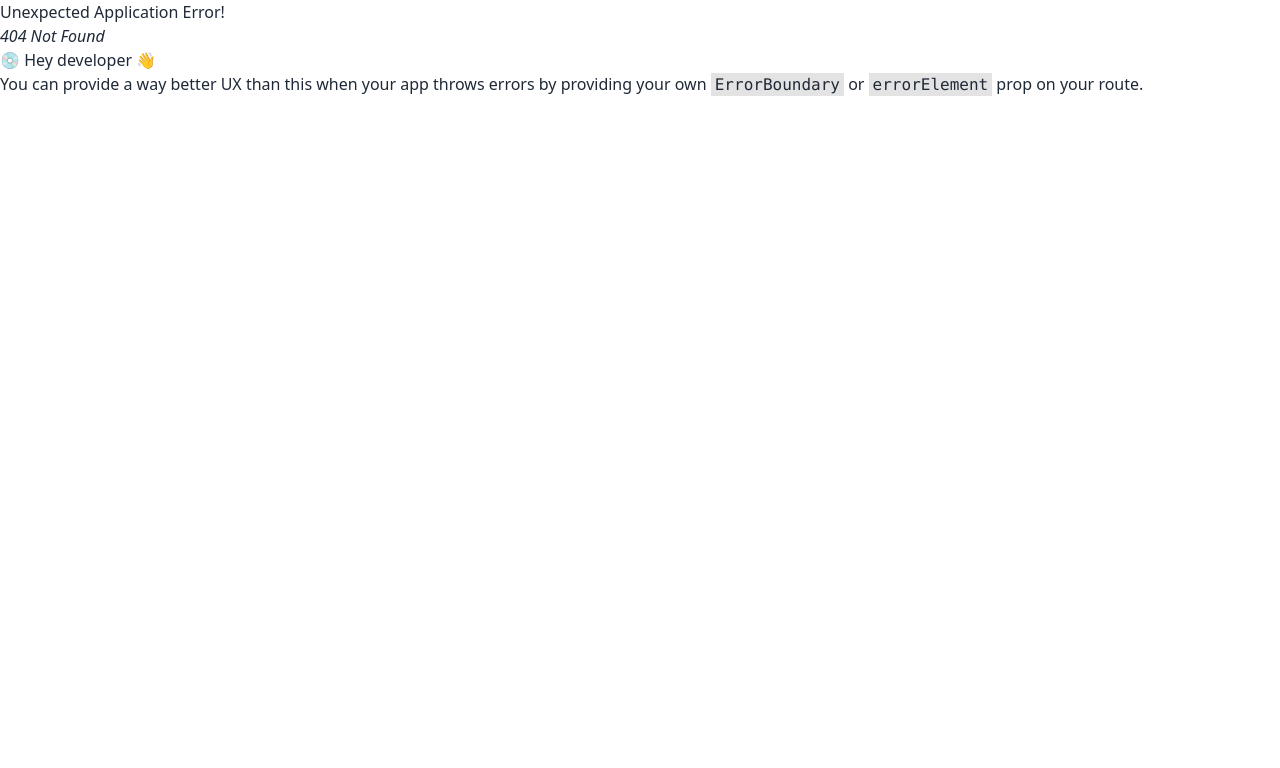
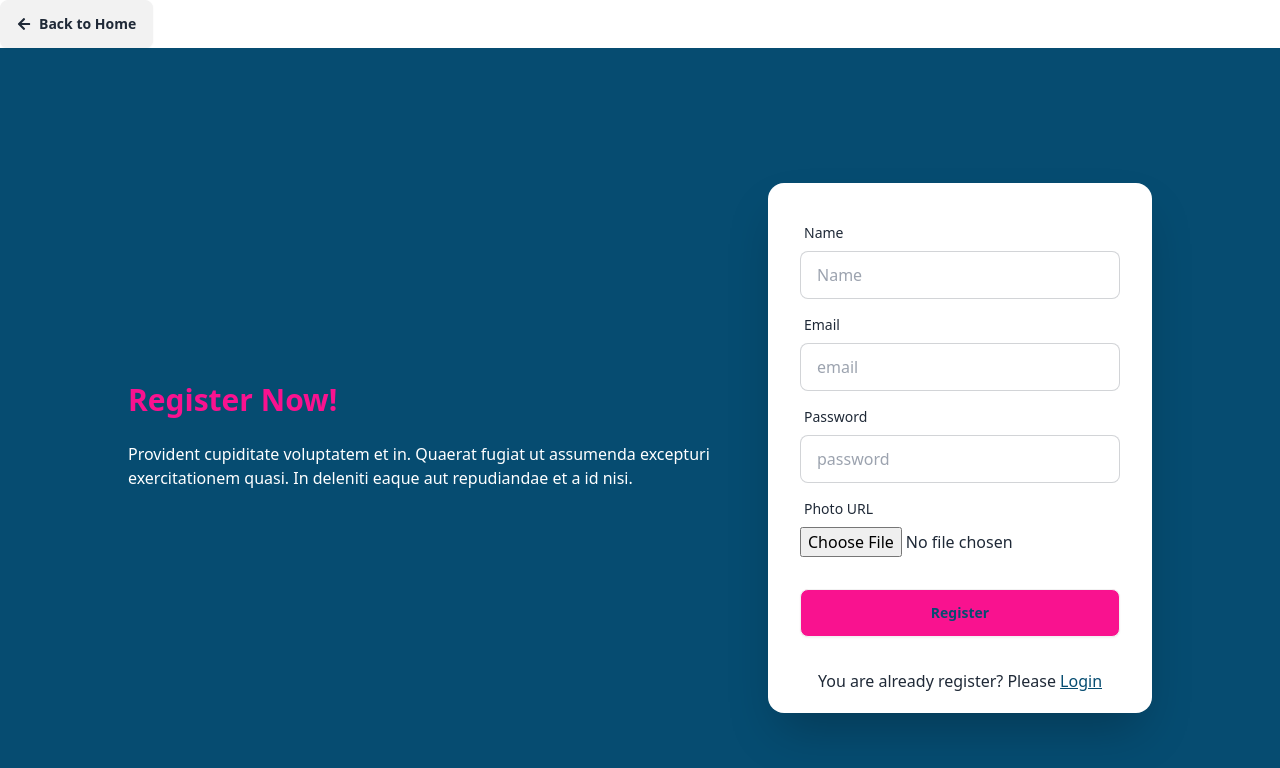
Before and after one commit to tzmehedy/SkillBasedFreelancing, a React (Vite) app in the folder client/: page /register in a window 1280 px wide. Before the commit this address had no page. Shown: the top 768 px of the page. Built offline with nearby package versions, Linux system fonts and the light colour scheme.

Commit message:
The login page and the registration page design is completed

```diff
--- a/client/src/Layouts/Root.jsx
+++ b/client/src/Layouts/Root.jsx
@@ -1,12 +1,14 @@
 import React from 'react';
 import { Outlet } from 'react-router';
 import Navbar from '../Shared/Navbar';
+import Footer from '../Shared/Footer';
 
 const Root = () => {
     return (
         <div>
             <Navbar></Navbar>
             <Outlet></Outlet>
+            <Footer></Footer>
         </div>
     );
 };
--- a/client/src/Pages/Home/MostPopularJobs.jsx
+++ b/client/src/Pages/Home/MostPopularJobs.jsx
@@ -8,7 +8,7 @@ import serviceImg6 from "../../assets/images/Services/GraphicsDesign.png";
 
 const MostPopularJobs = () => {
     return (
-      <div className="space-y-10 my-20">
+      <div className="space-y-10 ">
         <div className="text-center">
           <h1 className="font-bold text-3xl">Our Most popular Services</h1>
         </div>
--- /dev/null
+++ b/client/src/Pages/Login/Login.jsx
@@ -0,0 +1,89 @@
+import React from 'react';
+import { FcGoogle } from "react-icons/fc";
+import { Link } from 'react-router';
+import { FaArrowLeft } from "react-icons/fa";
+
+const Login = () => {
+    const handelLoginWithEmailPassword = ()=>{
+
+    }
+
+    const handelLoginWithGoogle = () =>{
+
+    }
+    return (
+      <>
+        <div>
+            <Link to={"/"} className='btn'><FaArrowLeft></FaArrowLeft> Back to Home</Link>
+        </div>
+        <div className="hero bg-[#064C71]  min-h-screen">
+          <div className="hero-content flex flex-col md:flex-row">
+            <div className="md:w-1/2">
+              <h1 className="text-3xl font-bold text-[#F9128F]">Login now!</h1>
+              <p className="py-6 text-white">
+                Provident cupiditate voluptatem et in. Quaerat fugiat ut
+                assumenda excepturi exercitationem quasi. In deleniti eaque aut
+                repudiandae et a id nisi.
+              </p>
+            </div>
+            <div className="card bg-base-100 w-full max-w-sm shrink-0 shadow-2xl">
+              <form
+                onSubmit={handelLoginWithEmailPassword}
+                className="card-body"
+              >
+                <div className="form-control">
+                  <label className="label">
+                    <span className="label-text">Email</span>
+                  </label>
+                  <input
+                    type="email"
+                    placeholder="email"
+                    name="email"
+                    className="input input-bordered"
+                    required
+                  />
+                </div>
+                <div className="form-control">
+                  <label className="label">
+                    <span className="label-text">Password</span>
+                  </label>
+                  <input
+                    type="password"
+                    placeholder="password"
+                    name="password"
+                    className="input input-bordered"
+                    required
+                  />
+                </div>
+                <div className="form-control mt-6">
+                  <button className="btn bg-[#F9128F] font-bold text-[#064C71]">
+                    Login
+                  </button>
+                </div>
+              </form>
+              <div className="w-full text-center mb-3">
+                <button
+                  onClick={handelLoginWithGoogle}
+                  className="font-bold mr-2 text-[#064C71] text-2xl"
+                >
+                  <FcGoogle />
+                </button>
+              </div>
+              <div className="text-center mb-5">
+                <p>
+                  You are don't register? Please{" "}
+                  <span>
+                    <Link to={"/register"} className="text-[#064C71] underline">
+                      Register
+                    </Link>
+                  </span>
+                </p>
+              </div>
+            </div>
+          </div>
+        </div>
+      </>
+    );
+};
+
+export default Login;
--- /dev/null
+++ b/client/src/Pages/Register/Register.jsx
@@ -0,0 +1,95 @@
+import React from "react";
+import { Link } from "react-router";
+import { FaArrowLeft } from "react-icons/fa";
+
+const Register = () => {
+  const handelRegister = () => {};
+  return (
+    <>
+      <div>
+        <Link to={"/"} className="btn">
+          <FaArrowLeft></FaArrowLeft> Back to Home
+        </Link>
+      </div>
+      <div className="hero bg-[#064C71]  min-h-screen">
+        <div className="hero-content flex flex-col md:flex-row">
+          <div className="md:w-1/2">
+            <h1 className="text-3xl font-bold text-[#F9128F]">Register Now!</h1>
+            <p className="py-6 text-white">
+              Provident cupiditate voluptatem et in. Quaerat fugiat ut assumenda
+              excepturi exercitationem quasi. In deleniti eaque aut repudiandae
+              et a id nisi.
+            </p>
+          </div>
+          <div className="card bg-base-100 w-full max-w-sm shrink-0 shadow-2xl">
+            <form onSubmit={handelRegister} className="card-body">
+              <div className="form-control">
+                <label className="label">
+                  <span className="label-text">Name</span>
+                </label>
+                <input
+                  type="text"
+                  placeholder="Name"
+                  name="name"
+                  className="input input-bordered"
+                />
+              </div>
+              <div className="form-control">
+                <label className="label">
+                  <span className="label-text">Email</span>
+                </label>
+                <input
+                  type="email"
+                  placeholder="email"
+                  name="email"
+                  className="input input-bordered"
+                  required
+                />
+              </div>
+              <div className="form-control">
+                <label className="label">
+                  <span className="label-text">Password</span>
+                </label>
+                <input
+                  type="password"
+                  placeholder="password"
+                  name="password"
+                  className="input input-bordered"
+                  required
+                />
+              </div>
+              <div className="form-control">
+                <label className="label">
+                  <span className="label-text">Photo URL</span>
+                </label>
+                <input
+                  type="file"
+                  placeholder="Photo URL"
+                  name="photo"
+                  className=""
+                />
+              </div>
+              <div className="form-control mt-6">
+                <button className="btn bg-[#F9128F] font-bold text-[#064C71]">
+                  Register
+                </button>
+              </div>
+            </form>
+            <div className="text-center mb-5">
+              <p>
+                You are already register? Please{" "}
+                <span>
+                  <Link to={"/login"} className="text-[#064C71] underline">
+                    Login
+                  </Link>
+                </span>
+              </p>
+            </div>
+          </div>
+        </div>
+      </div>
+    </>
+  );
+};
+
+export default Register;
--- /dev/null
+++ b/client/src/Shared/Footer.jsx
@@ -0,0 +1,48 @@
+import React from 'react';
+
+const Footer = () => {
+    return (
+      <footer className="footer bg-base-200 text-base-content p-10">
+        <aside>
+          <svg
+            width="50"
+            height="50"
+            viewBox="0 0 24 24"
+            xmlns="http://www.w3.org/2000/svg"
+            fillRule="evenodd"
+            clipRule="evenodd"
+            className="fill-current"
+          >
+            <path d="M22.672 15.226l-2.432.811.841 2.515c.33 1.019-.209 2.127-1.23 2.456-1.15.325-2.148-.321-2.463-1.226l-.84-2.518-5.013 1.677.84 2.517c.391 1.203-.434 2.542-1.831 2.542-.88 0-1.601-.564-1.86-1.314l-.842-2.516-2.431.809c-1.135.328-2.145-.317-2.463-1.229-.329-1.018.211-2.127 1.231-2.456l2.432-.809-1.621-4.823-2.432.808c-1.355.384-2.558-.59-2.558-1.839 0-.817.509-1.582 1.327-1.846l2.433-.809-.842-2.515c-.33-1.02.211-2.129 1.232-2.458 1.02-.329 2.13.209 2.461 1.229l.842 2.515 5.011-1.677-.839-2.517c-.403-1.238.484-2.553 1.843-2.553.819 0 1.585.509 1.85 1.326l.841 2.517 2.431-.81c1.02-.33 2.131.211 2.461 1.229.332 1.018-.21 2.126-1.23 2.456l-2.433.809 1.622 4.823 2.433-.809c1.242-.401 2.557.484 2.557 1.838 0 .819-.51 1.583-1.328 1.847m-8.992-6.428l-5.01 1.675 1.619 4.828 5.011-1.674-1.62-4.829z"></path>
+          </svg>
+          <p>
+            ACME Industries Ltd.
+            <br />
+            Providing reliable tech since 1992
+          </p>
+        </aside>
+        <nav>
+          <h6 className="footer-title">Services</h6>
+          <a className="link link-hover">Branding</a>
+          <a className="link link-hover">Design</a>
+          <a className="link link-hover">Marketing</a>
+          <a className="link link-hover">Advertisement</a>
+        </nav>
+        <nav>
+          <h6 className="footer-title">Company</h6>
+          <a className="link link-hover">About us</a>
+          <a className="link link-hover">Contact</a>
+          <a className="link link-hover">Jobs</a>
+          <a className="link link-hover">Press kit</a>
+        </nav>
+        <nav>
+          <h6 className="footer-title">Legal</h6>
+          <a className="link link-hover">Terms of use</a>
+          <a className="link link-hover">Privacy policy</a>
+          <a className="link link-hover">Cookie policy</a>
+        </nav>
+      </footer>
+    );
+};
+
+export default Footer;
--- a/client/src/main.jsx
+++ b/client/src/main.jsx
@@ -6,9 +6,9 @@ import Root from './Layouts/Root'
 import router from './Router/Router'
 
 createRoot(document.getElementById('root')).render(
-  <StrictMode>
+  <>
     <RouterProvider router={router}>
       <Root></Root>
     </RouterProvider>
-  </StrictMode>,
+  </>,
 )
```
Also changed, not shown: client/src/Router/Router.jsx (+10 -0 lines).
